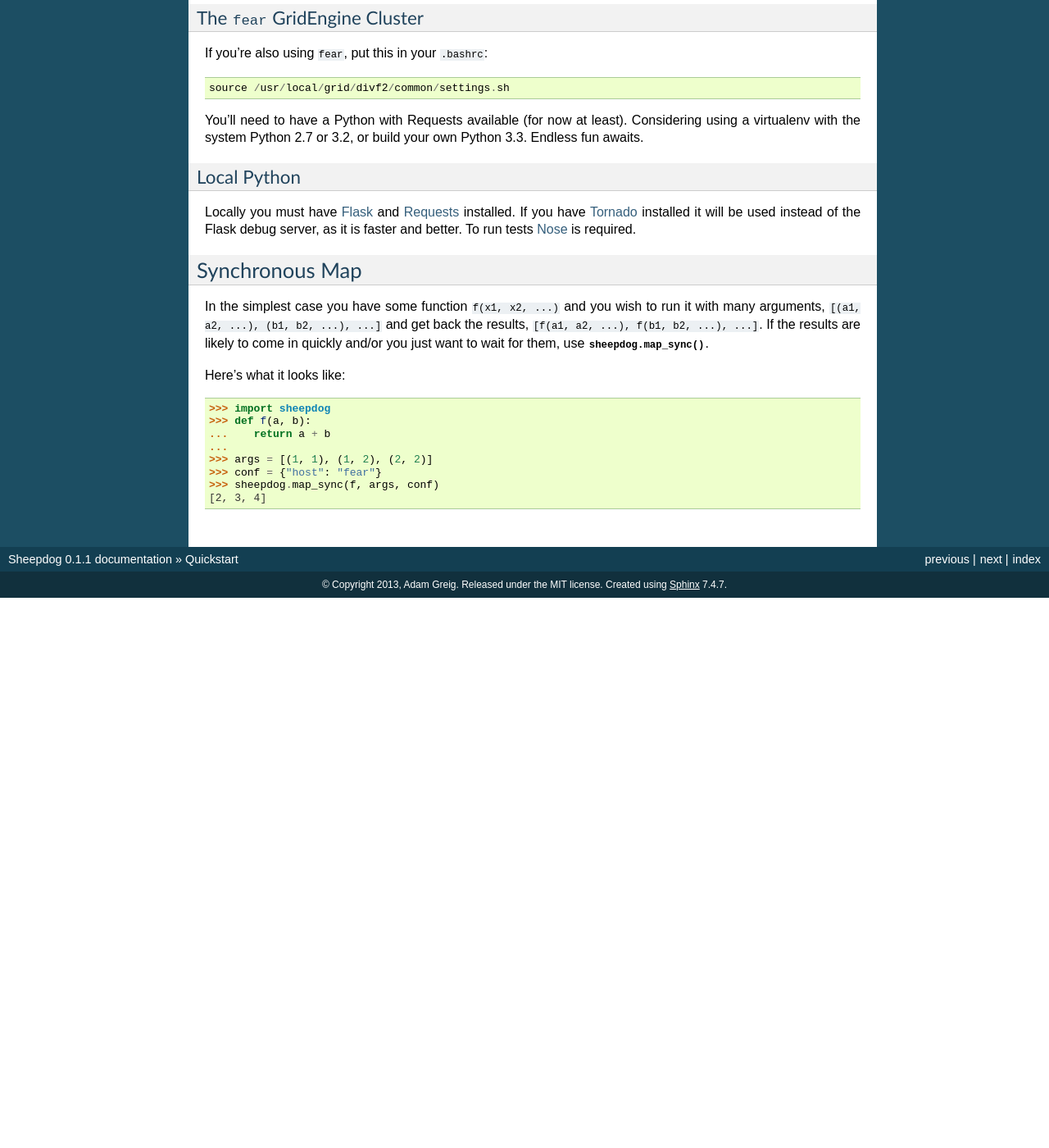
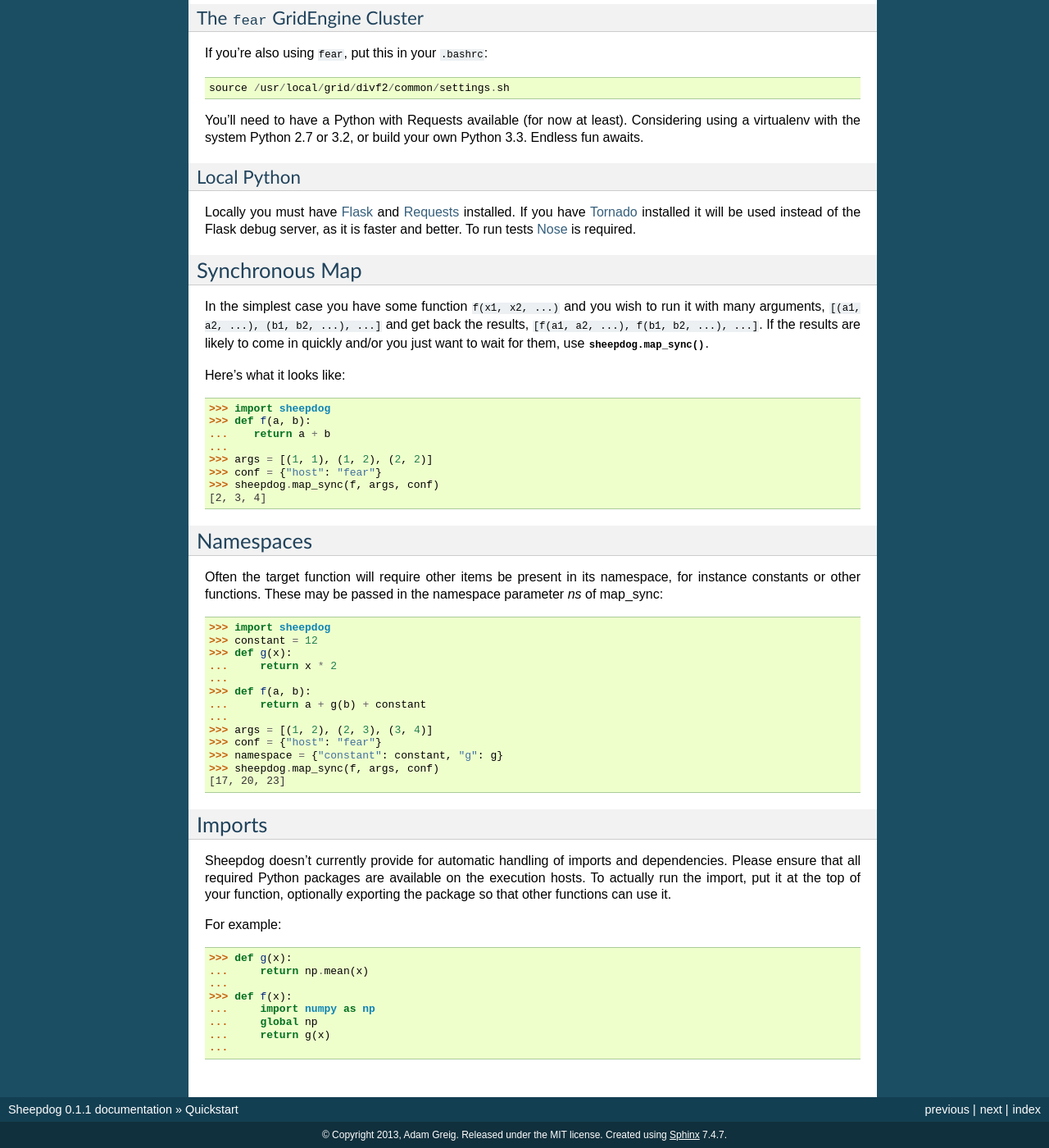
Before and after one commit to adamgreig/sheepdog, a Sphinx documentation site: the page built from docs/quickstart.rst, in a window 1280 px wide and 1400 px high, scrolled down 514 px. Shown: the whole window at 82% size. Built offline with Sphinx 7.4.7, drawn with Linux system fonts in a browser that asks for light colours; before the commit the page ends 1243 px from its top, so only the background shows below that.

Commit message:
add namespace and import examples to docs

```diff
--- a/docs/quickstart.rst
+++ b/docs/quickstart.rst
@@ -66,3 +66,47 @@ Here's what it looks like:
     >>> conf = {"host": "fear"}
     >>> sheepdog.map_sync(f, args, conf)
     [2, 3, 4]
+
+Namespaces
+----------
+
+Often the target function will require other items be present in its namespace,
+for instance constants or other functions. These may be passed in the namespace
+parameter `ns` of map_sync:
+
+.. code-block:: python
+
+    >>> import sheepdog
+    >>> constant = 12
+    >>> def g(x):
+    ...     return x * 2
+    ...
+    >>> def f(a, b):
+    ...     return a + g(b) + constant
+    ...
+    >>> args = [(1, 2), (2, 3), (3, 4)]
+    >>> conf = {"host": "fear"}
+    >>> namespace = {"constant": constant, "g": g}
+    >>> sheepdog.map_sync(f, args, conf)
+    [17, 20, 23]
+
+Imports
+-------
+
+Sheepdog doesn't currently provide for automatic handling of imports and
+dependencies. Please ensure that all required Python packages are available on
+the execution hosts. To actually run the import, put it at the top of your
+function, optionally exporting the package so that other functions can use it.
+
+For example:
+
+.. code-block:: python
+
+    >>> def g(x):
+    ...     return np.mean(x)
+    ...
+    >>> def f(x):
+    ...     import numpy as np
+    ...     global np
+    ...     return g(x)
+    ...
--- a/sheepdog/__init__.py
+++ b/sheepdog/__init__.py
@@ -42,7 +42,7 @@ default_config = {
     "dbfile": "./sheepdog.sqlite",
     "port": 7676,
     "ge_opts": None,
-    "shell": "\"/usr/bin/env python3\"",
+    "shell": "/usr/bin/env python",
     "localhost": socket.getfqdn()
 }
 
```
Also changed, not shown: README.md (+16 -0 lines).
